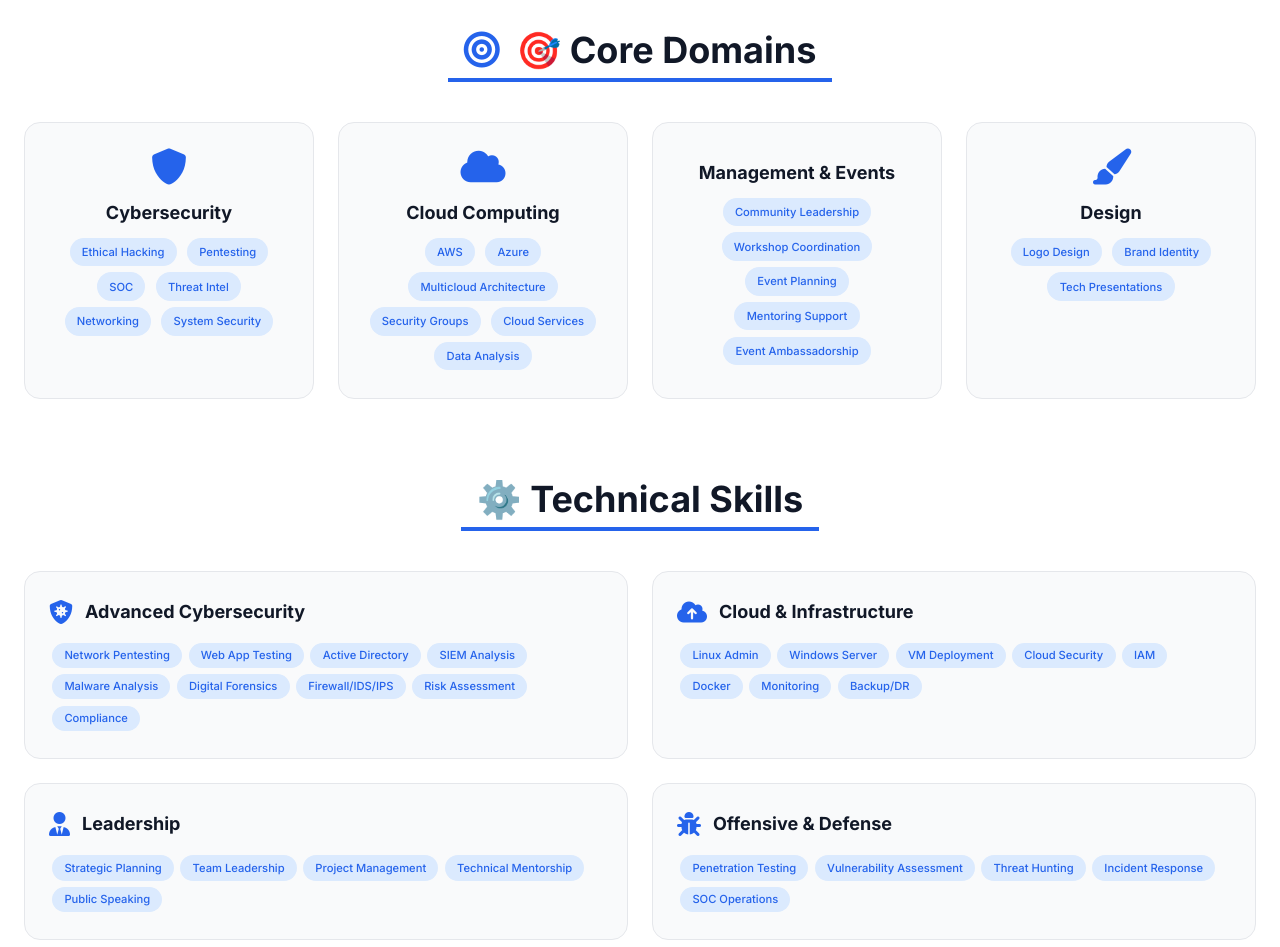
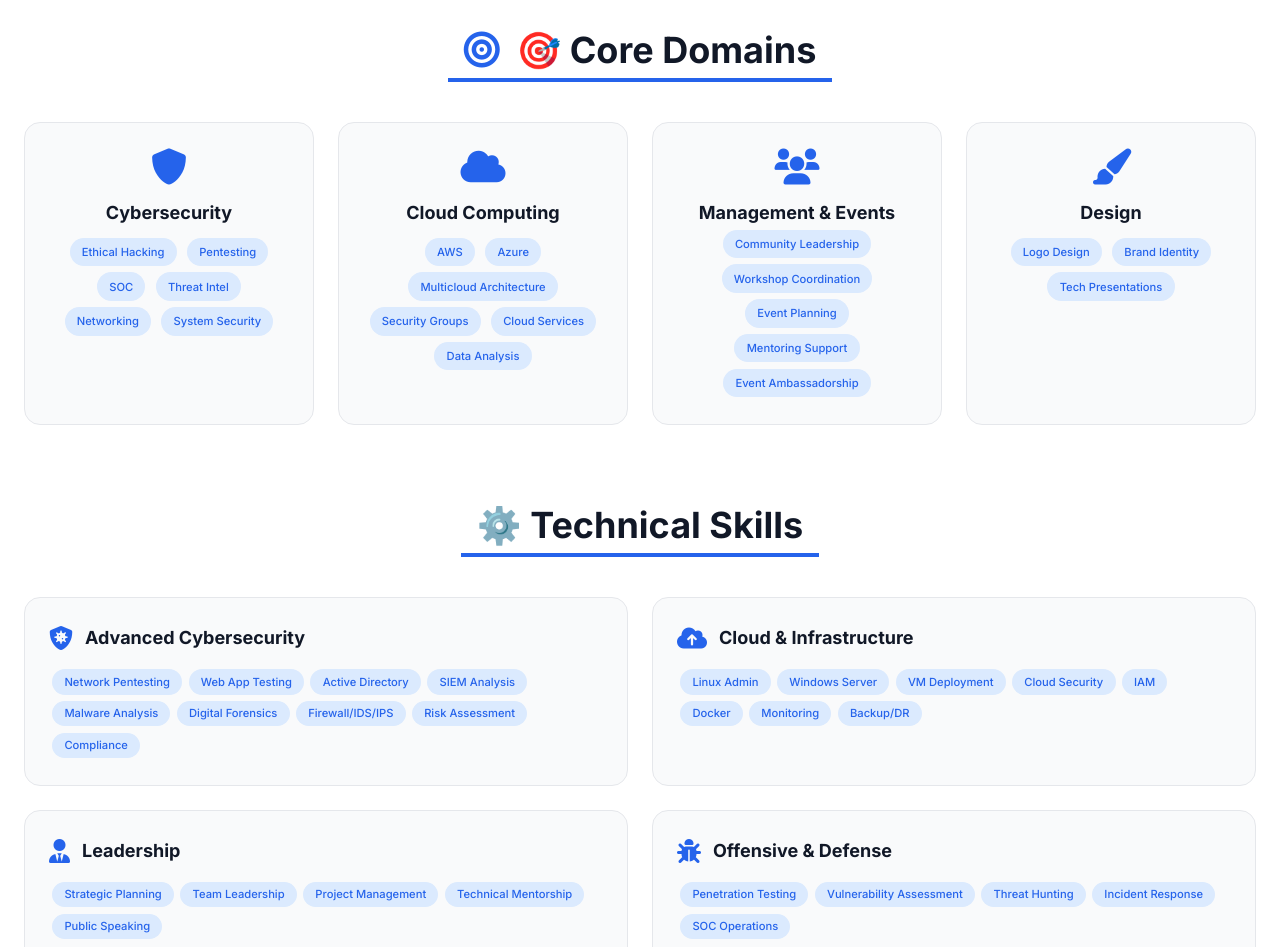
Before and after one commit to Ayham-Megdadi/ayham_megdadi, a plain HTML site: page index.html in a window 1280 px wide. Shown: the part 1160-2107 px from the top of the page. Drawn offline with nearby package versions, Linux system fonts and the light colour scheme.

Commit message:
Update index.html

```diff
--- a/index.html
+++ b/index.html
@@ -393,9 +393,9 @@
         <span class="skill-badge">تحليل البيانات</span>
       </div>
     </div>
-    <div class="bg-gray-50 dark:bg-gray-900 p-6 rounded-2xl border border-gray-200 dark:border-gray-800 hover-card group flex flex-col items-center text-center">
-      <i class="fas fa-people-group text-4xl text-blue-600 dark:text-cyan-400 mb-3 group-hover:scale-110 transition-transform duration-200"></i>
-      <h3 class="font-bold text-lg text-gray-900 dark:text-white mb-2">Management & Events</h3>
+    <div class="bg-gray-50 dark:bg-gray-900 p-6 rounded-2xl border border-gray-200 dark:border-gray-800 hover-card flex flex-col items-center text-center">
+      <i class="fas fa-users text-4xl text-blue-600 dark:text-cyan-400 mb-3"></i>
+      <h3 class="font-bold text-lg text-gray-900 dark:text-white">Management & Events</h3>
       <div class="lang-en text-sm text-gray-600 dark:text-gray-400">
         <span class="skill-badge">Community Leadership</span>
         <span class="skill-badge">Workshop Coordination</span>
@@ -411,8 +411,8 @@
         <span class="skill-badge">تمثيل الفعاليات</span>
       </div>
     </div>
-    <div class="bg-gray-50 dark:bg-gray-900 p-6 rounded-2xl border border-gray-200 dark:border-gray-800 hover-card group flex flex-col items-center text-center">
-      <i class="fas fa-paintbrush text-4xl text-blue-600 dark:text-cyan-400 mb-3 group-hover:scale-110 transition-transform duration-200"></i>
+     <div class="bg-gray-50 dark:bg-gray-900 p-6 rounded-2xl border border-gray-200 dark:border-gray-800 hover-card flex flex-col items-center text-center">
+      <i class="fas fa-paint-brush text-4xl text-blue-600 dark:text-cyan-400 mb-3"></i>
       <h3 class="font-bold text-lg text-gray-900 dark:text-white mb-2">Design</h3>
       <div class="lang-en text-sm text-gray-600 dark:text-gray-400">
         <span class="skill-badge">Logo Design</span>
```
